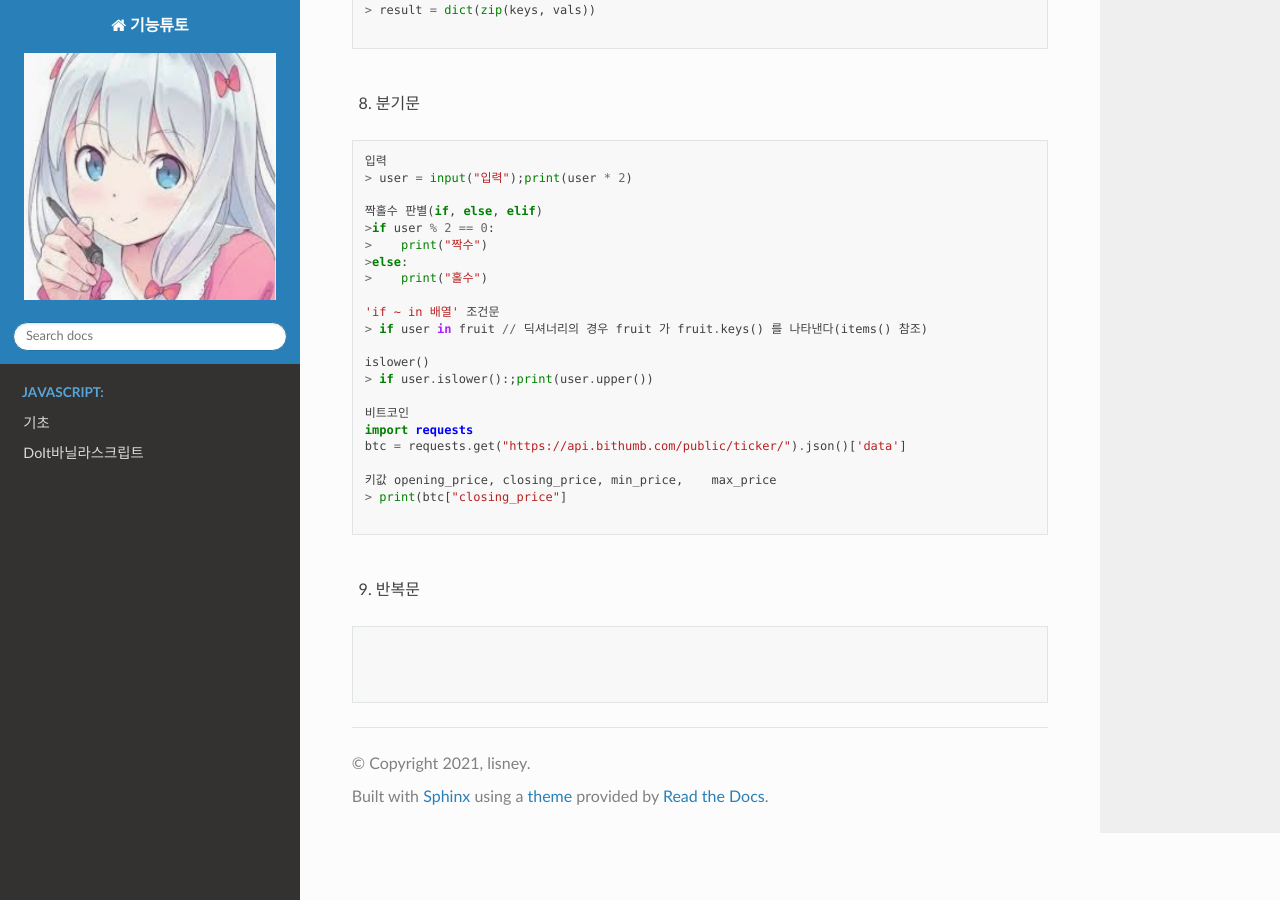
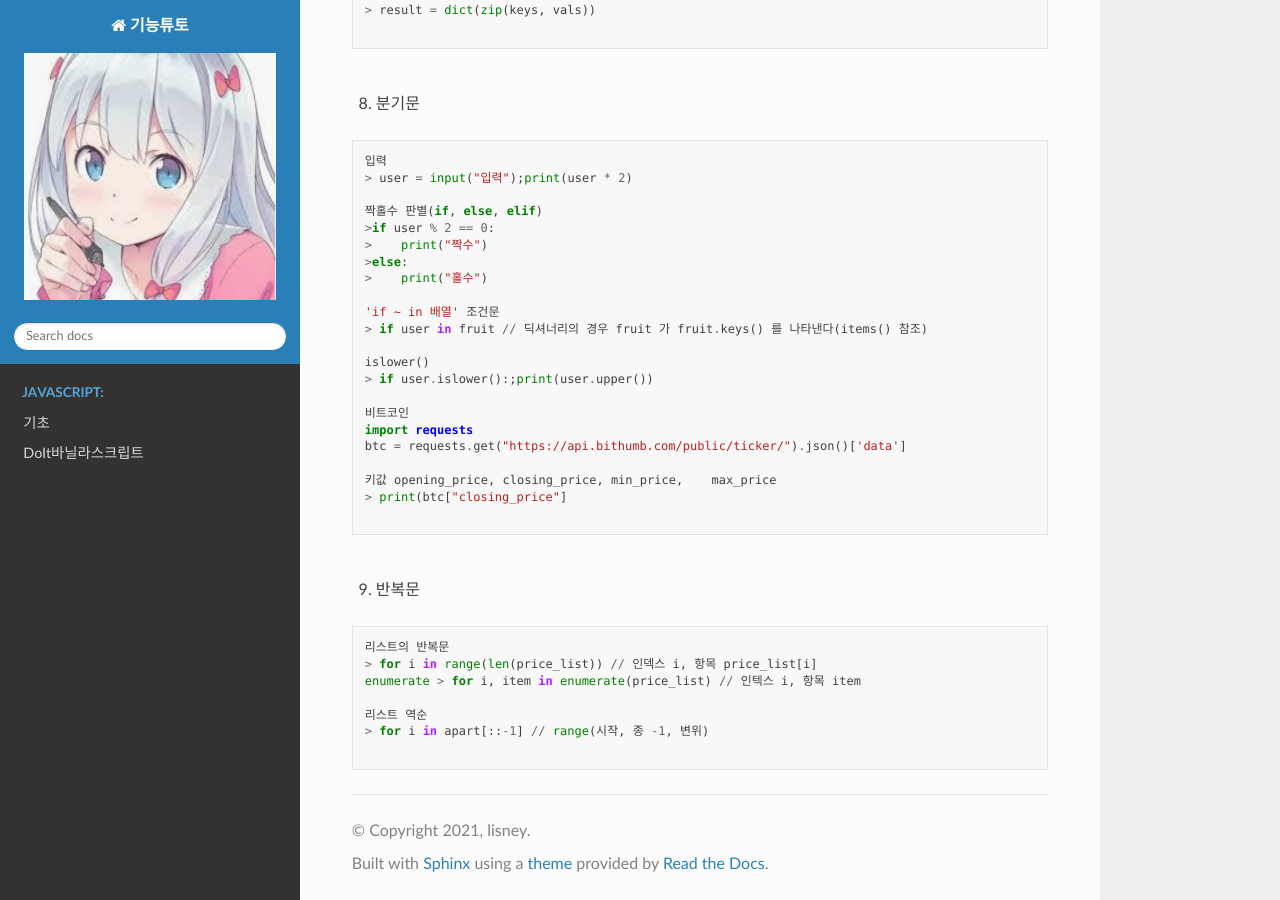
Before and after one commit to lisney/RTD, a Sphinx documentation site: the page built from docs/source/python/basic.md, in a window 1280 px wide and 900 px high, scrolled down 2009 px. Built offline with Sphinx 7.4.7 and the Read the Docs theme 2.0.0, drawn with Linux system fonts in a browser that asks for light colours; pages that are not in the unit, such as notebooks, are missing from menus.

Commit message:
Update basic.md

````diff
--- a/docs/source/python/basic.md
+++ b/docs/source/python/basic.md
@@ -146,7 +146,11 @@ btc = requests.get("https://api.bithumb.com/public/ticker/").json()['data']
 9. 반복문
 
 ```
+리스트의 반복문
+> for i in range(len(price_list)) // 인덱스 i, 항목 price_list[i]
+enumerate > for i, item in enumerate(price_list) // 인텍스 i, 항목 item
 
-
+리스트 역순
+> for i in apart[::-1] // range(시작, 종 -1, 변위)
 
 ```
````
